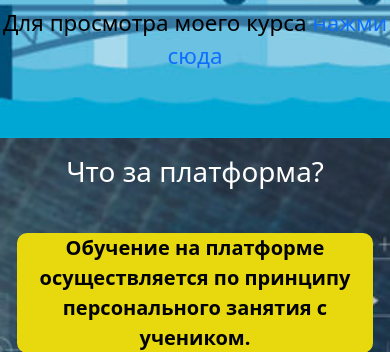
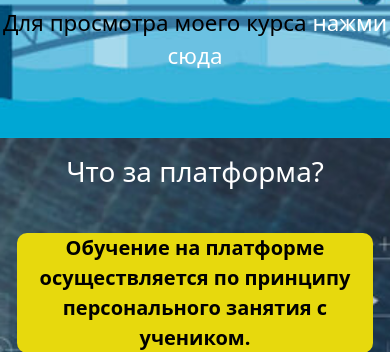
Before and after one commit to Promotion-KMV/private_english, a Django app: page / in a window 390 px wide. Shown: the part 1613-1965 px from the top of the page. Run offline with Django 3.2, Linux system fonts and the light colour scheme; some libraries are stand-ins or nearby versions.

Commit message:
update index

```diff
--- a/english_teacher/templates/index.html
+++ b/english_teacher/templates/index.html
@@ -62,7 +62,7 @@
             </div>
             <div class="video">
                 <iframe class="video_promotion" src="https://www.youtube.com/embed/MkwRauPCLj0" title="YouTube video player" frameborder="0" allow="accelerometer; autoplay; clipboard-write; encrypted-media; gyroscope; picture-in-picture" allowfullscreen></iframe>
-                <p class="video_link">Для просмотра моего курса <a style="text-decoration: none;" href="https://www.udemy.com/course/draft/4154216/?referralCode=3DDE71A8D3237B365A02">нажми сюда</a></p>
+                <p class="video_link">Для просмотра моего курса <a class='link_udemy_course' href="https://www.udemy.com/course/draft/4154216/?referralCode=3DDE71A8D3237B365A02">нажми сюда</a></p>
             </div>
         </div>
 
--- a/english_teacher/templates/main_info.html
+++ b/english_teacher/templates/main_info.html
@@ -21,8 +21,8 @@
     {% elif user.is_superuser or user.is_staff %}
     <div style='margin-left: 10px;'>
         <h3>Запланированные занятия:</h3>
-        {% for ecxercise in all_exercises %}
-            <p><span>{{forloop.counter}}.</span>{{ ecxercise.custom_user }} - {{ ecxercise.date_next_exercise }}</p>
+        {% for exercise in all_exercises %}
+            <p><span>{{forloop.counter}}.</span>{{ exercise.custom_user }} - {{ exercise.date_next_exercise }}</p>
         {% endfor %}
     </div>
     {% else %}
--- a/static/english_teacher/css/style_index.css
+++ b/static/english_teacher/css/style_index.css
@@ -348,6 +348,10 @@ footer  {
     color: #fff;
 }
 
+.link_udemy_course {
+    text-decoration: none;
+}
+
 @media screen and (max-width: 1050px){
     .nav_me {
         padding: 10px;
@@ -410,6 +414,10 @@ footer  {
    }
    .video_link {
         color: black;
+   }
+   .link_udemy_course {
+        text-decoration: none;
+        color: #FFFFFFFF;
    }
 }
 
--- a/static/english_teacher/js/video.js
+++ b/static/english_teacher/js/video.js
@@ -18,7 +18,6 @@ function play() {
 
 function pause() {
     video.pause();
-    console.log(video.currentTime)
 }
 
 function speedUp() {
```
